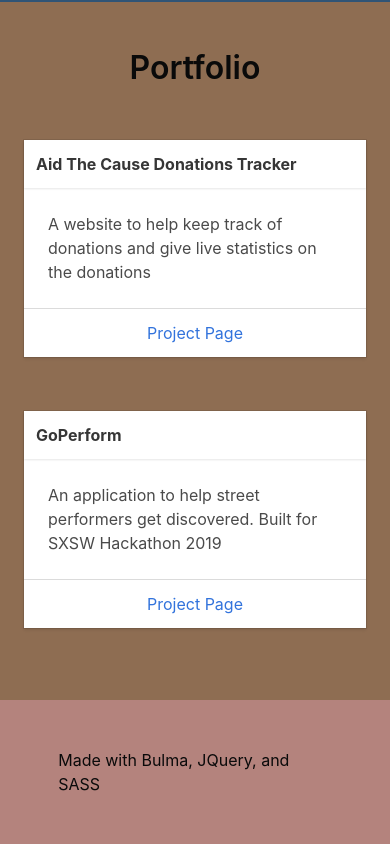
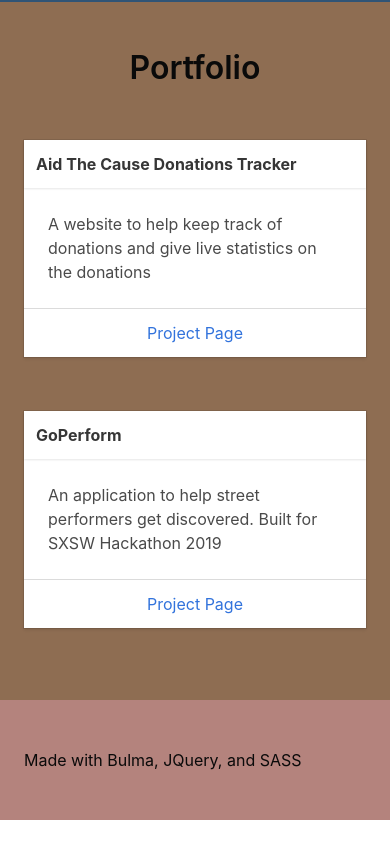
Before and after one commit to InfernalHydra/infernalhydra.github.io, a website: page index.html in a window 390 px wide. Shown: the part 1682-2526 px from the top of the page. After the commit the page ends 2502 px from the top, so only its background shows below. Drawn offline with nearby package versions, Linux system fonts and the light colour scheme.

Commit message:
Fixed footer for mobile

```diff
--- a/sass/mystyles.scss
+++ b/sass/mystyles.scss
@@ -81,6 +81,9 @@ $color5: rgba(48, 84, 118, 1);
     &-wrapper {
         margin: auto;
         width: 80%;
+        @media screen and (max-width: 480px) {
+            width: 100%;
+        }
     }
     &-text {
         color: $black;
```
Also changed, not shown: sass/mystyles.css, 1 other file.
